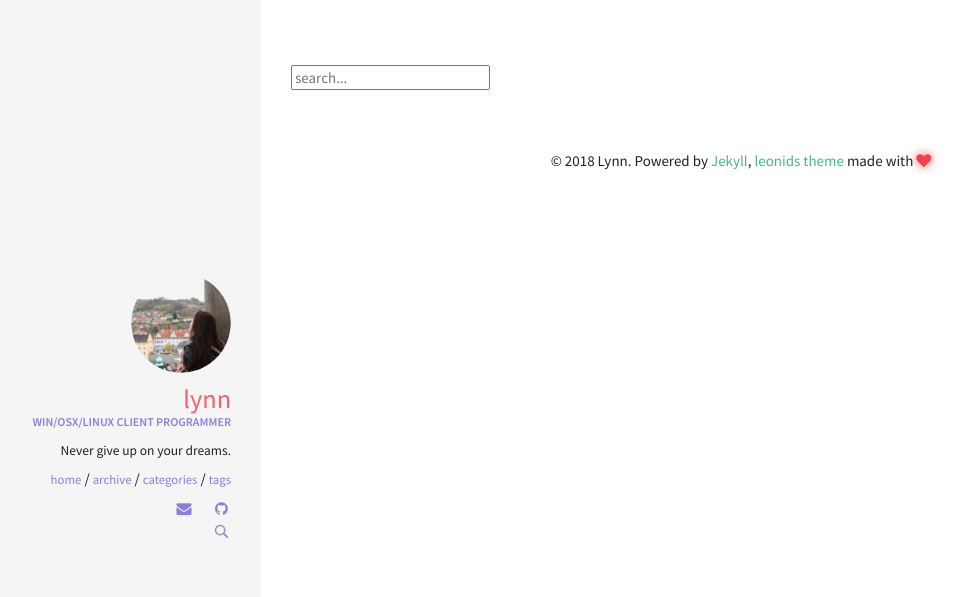
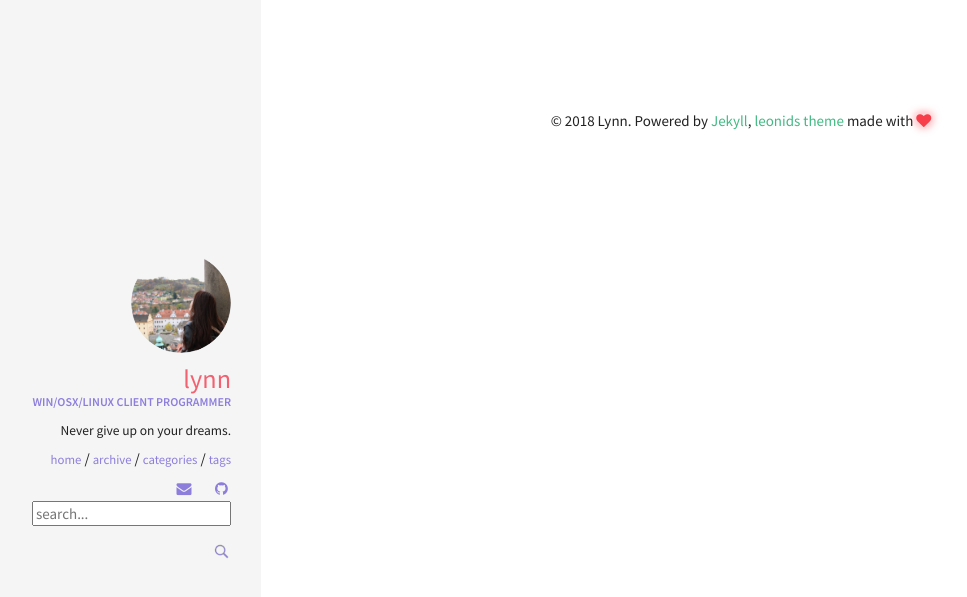
Before and after one commit to LynnBaek/LynnBaek, a Jekyll site: the page built from search.html, in a window 1280 px wide. Shown: the top 597 px of the page, without its empty margins (59-1026 px from the left). Built offline with Jekyll 4.4.1, drawn with Linux system fonts in a browser that asks for light colours.

Commit message:
검색창 위치 변경

```diff
--- a/_includes/sidebar.html
+++ b/_includes/sidebar.html
@@ -20,5 +20,10 @@
     </ul>
   </nav>
   {% include social-links.html %}
+  <!— Html Elements for Search -->
+<div id="search-container">
+<input type="text" id="search-input" placeholder="search...">
+<ul id="results-container"></ul>
+</div>
   <a href="/search/"><img src="/img/purple_search_icon2.png" /></a>
 </div>
--- a/search.html
+++ b/search.html
@@ -11,11 +11,7 @@ permalink: /search/
   </ul>
 </div>
 
-<!— Html Elements for Search -->
-<div id="search-container">
-<input type="text" id="search-input" placeholder="search...">
-<ul id="results-container"></ul>
-</div>
+
 
 <!-- Script pointing to jekyll-search.js -->
 <script src="{{site.baseurl}}/dest/jekyll-search.js" type="text/javascript"></script>
```
